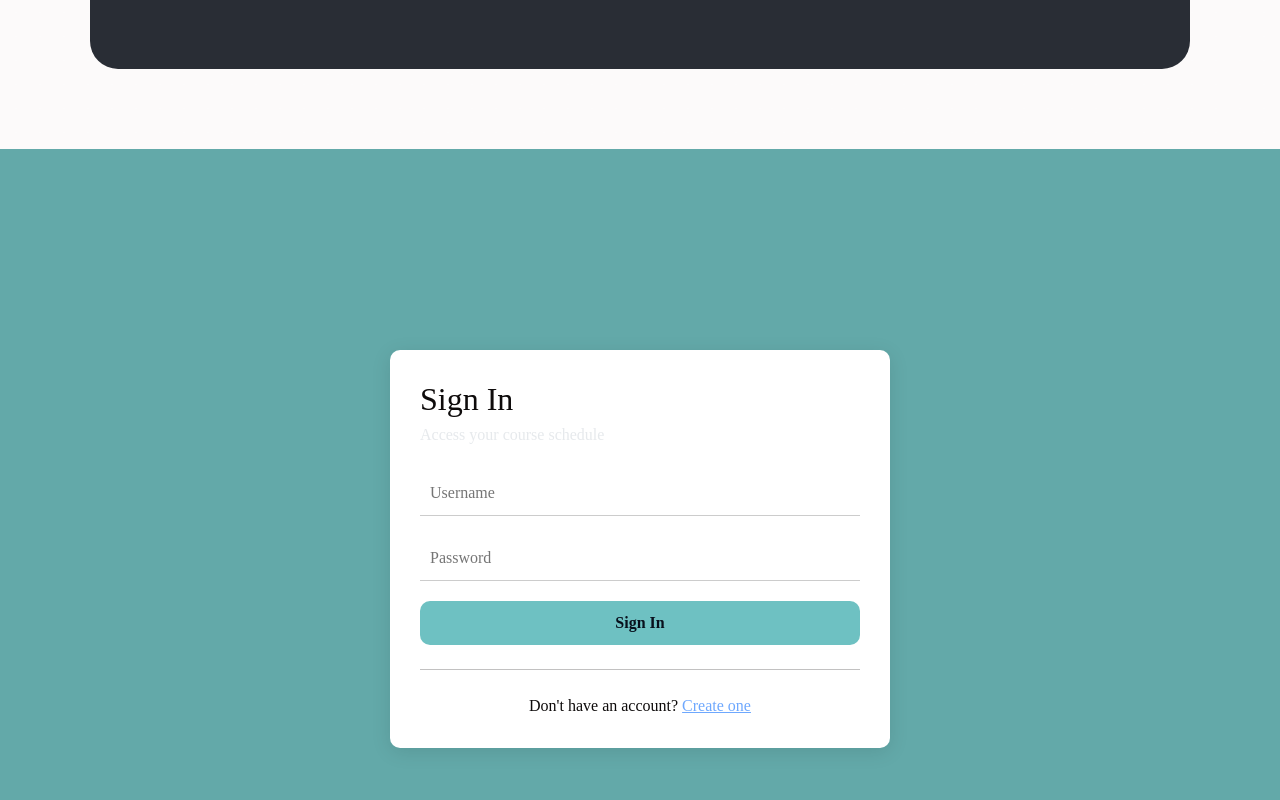
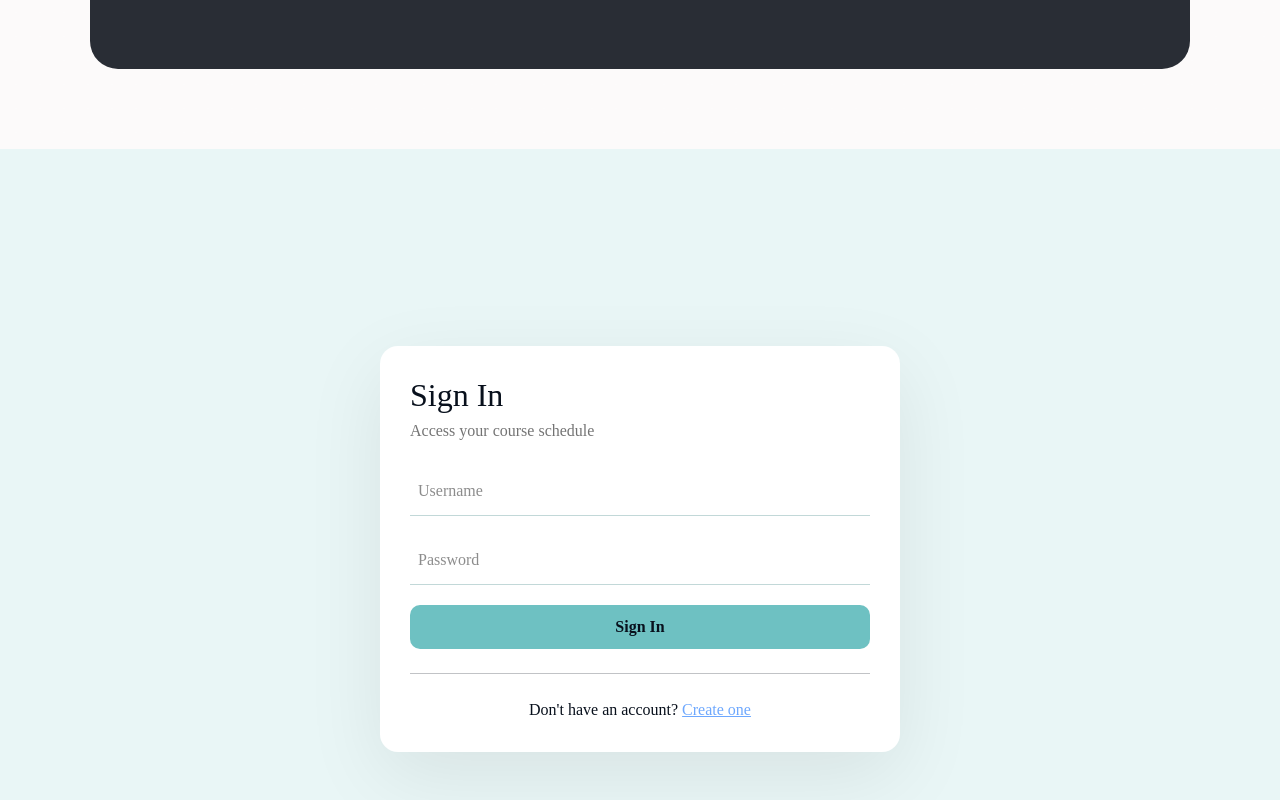
Before and after one commit to pdavis89/SDEV_255_Final_Project_Group2, a React (Vite) app in the folder client/: page /SDEV_255_Final_Project_Group2/login in a window 1280 px wide. Shown: the part 612-1412 px from the top of the page. Built offline with nearby package versions, Linux system fonts and the light colour scheme.

Commit message:
Fixed the design of the application by updating the CSS and modifying the components to match the new design specifications. This includes changes to the layout, colors, and typography to enhance the user experience and make the application more visually appealing.

```diff
--- a/client/src/App.css
+++ b/client/src/App.css
@@ -331,8 +331,71 @@ body {
   color: #08101c;
 }
 
+.schedule-page {
+  background-color: #070a10;
+}
+
+.schedule-card {
+  background-color: #0e1520;
+  border: 1px solid rgba(255,255,255,0.08);
+  border-radius: 24px;
+  box-shadow: 0 24px 80px rgba(0,0,0,0.18);
+}
+
+.schedule-card h1 {
+  color: #f8fafc;
+}
+
+.schedule-page .text-muted {
+  color: rgba(255,255,255,0.7) !important;
+}
+
+.schedule-table-wrapper {
+  border: 1px solid rgba(255,255,255,0.08);
+  border-radius: 22px;
+  overflow: hidden;
+}
+
+.schedule-table {
+  color: #f8fafc;
+  background-color: #0f1725;
+}
+
+.schedule-table thead {
+  background-color: rgba(255,255,255,0.04);
+}
+
+.schedule-table th,
+.schedule-table td {
+  border-color: rgba(255,255,255,0.08);
+}
+
+.schedule-table tbody tr {
+  border-bottom: 1px solid rgba(255,255,255,0.08);
+}
+
+.schedule-table tbody tr:hover {
+  background-color: rgba(255,255,255,0.03);
+}
+
+.schedule-badge {
+  background-color: rgba(110, 193, 194, 0.18);
+  color: #f8fafc;
+  border-radius: 12px;
+  padding: 0.35em 0.75em;
+}
+
+.schedule-card .btn-teal {
+  color: #08101c;
+}
+
+.schedule-card .btn-teal:hover,
+.schedule-card .btn-teal:focus {
+  color: #08101c;
+}
+
 .login-page {
-  background-color: #63a9a9;
+  background-color: #e9f6f6;
   min-height: 100vh;
   display: flex;
   align-items: center;
@@ -340,21 +403,39 @@ body {
 }
 
 .login-card {
-  background: white;
+  background: #ffffff;
+  color: #08101c;
   padding: 30px;
-  border-radius: 10px;
+  border-radius: 18px;
   width: 100%;
-  max-width: 500px;
-  box-shadow: 0 4px 20px rgba(0,0,0,0.1);
+  max-width: 520px;
+  box-shadow: 0 24px 80px rgba(0, 0, 0, 0.08);
+}
+
+.login-card h2,
+.login-card p,
+.login-card label,
+.login-card .form-text,
+.login-card .alert {
+  color: #08101c;
+}
+
+.login-card .text-muted {
+  color: rgba(0, 0, 0, 0.55) !important;
 }
 
 .login-input {
   width: 100%;
   border: none;
-  border-bottom: 1px solid #ccc;
-  padding: 10px;
+  border-bottom: 1px solid #c2d8d8;
+  padding: 12px 8px;
   margin-bottom: 20px;
   background: transparent;
+  color: #08101c;
+}
+
+.login-input::placeholder {
+  color: rgba(0, 0, 0, 0.45);
 }
 
 .login-input:focus {
--- a/client/src/pages/SchedulePage.jsx
+++ b/client/src/pages/SchedulePage.jsx
@@ -10,11 +10,15 @@ export default function SchedulePage() {
 
   if (scheduledCourses.length === 0) {
     return (
-      <div className="container py-5">
+      <div className="schedule-page py-5">
+        <div className="container">
+          <div className="schedule-card p-4 text-white">
             <h1 className="mb-4">My Schedule</h1>
             <div className="text-center py-5">
-          <p className="text-muted mb-4">You haven&apos;t added any courses yet.</p>
-          <Link to="/" className="btn btn-primary">Browse Courses</Link>
+              <p className="text-muted mb-4">You haven't added any courses yet.</p>
+              <Link to="/" className="btn btn-teal">Browse Courses</Link>
+            </div>
+          </div>
         </div>
       </div>
     );
@@ -26,7 +30,9 @@ export default function SchedulePage() {
   );
 
   return (
-    <div className="container py-5">
+    <div className="schedule-page py-5">
+      <div className="container">
+        <div className="schedule-card p-4">
           <div className="mb-4">
             <h1 className="mb-1">My Schedule</h1>
             <p className="text-muted">
@@ -36,9 +42,9 @@ export default function SchedulePage() {
             </p>
           </div>
 
-      <div className="table-responsive">
-        <table className="table table-hover align-middle">
-          <thead className="table-dark">
+          <div className="table-responsive schedule-table-wrapper">
+            <table className="table table-hover align-middle schedule-table">
+              <thead>
                 <tr>
                   <th>Course Name</th>
                   <th>Course Number</th>
@@ -53,14 +59,14 @@ export default function SchedulePage() {
                     <td className="fw-semibold">
                       <Link
                         to={`/courses/${course.id}`}
-                    className="text-decoration-none text-dark"
+                        className="text-decoration-none text-white"
                       >
                         {course.name}
                       </Link>
                     </td>
                     <td>
                       {course.courseNumber
-                    ? <span className="badge bg-secondary">{course.courseNumber}</span>
+                        ? <span className="badge schedule-badge">{course.courseNumber}</span>
                         : <span className="text-muted">&mdash;</span>}
                     </td>
                     <td>{course.credits ?? <span className="text-muted">&mdash;</span>}</td>
@@ -68,7 +74,7 @@ export default function SchedulePage() {
                     <td className="text-end">
                       <button
                         type="button"
-                    className="btn btn-sm btn-outline-danger"
+                        className="btn btn-sm btn-teal"
                         onClick={() => removeCourse(course.id)}
                       >
                         Drop Course
@@ -81,9 +87,11 @@ export default function SchedulePage() {
           </div>
 
           <div className="mt-3">
-        <Link to="/" className="btn btn-outline-secondary btn-sm">
-          &larr; Back to Courses
+            <Link to="/" className="btn btn-teal btn-sm">
+              ← Back to Courses
             </Link>
+          </div>
+        </div>
       </div>
     </div>
   );
```
Lines whose indentation alone changed are shown as unchanged.
